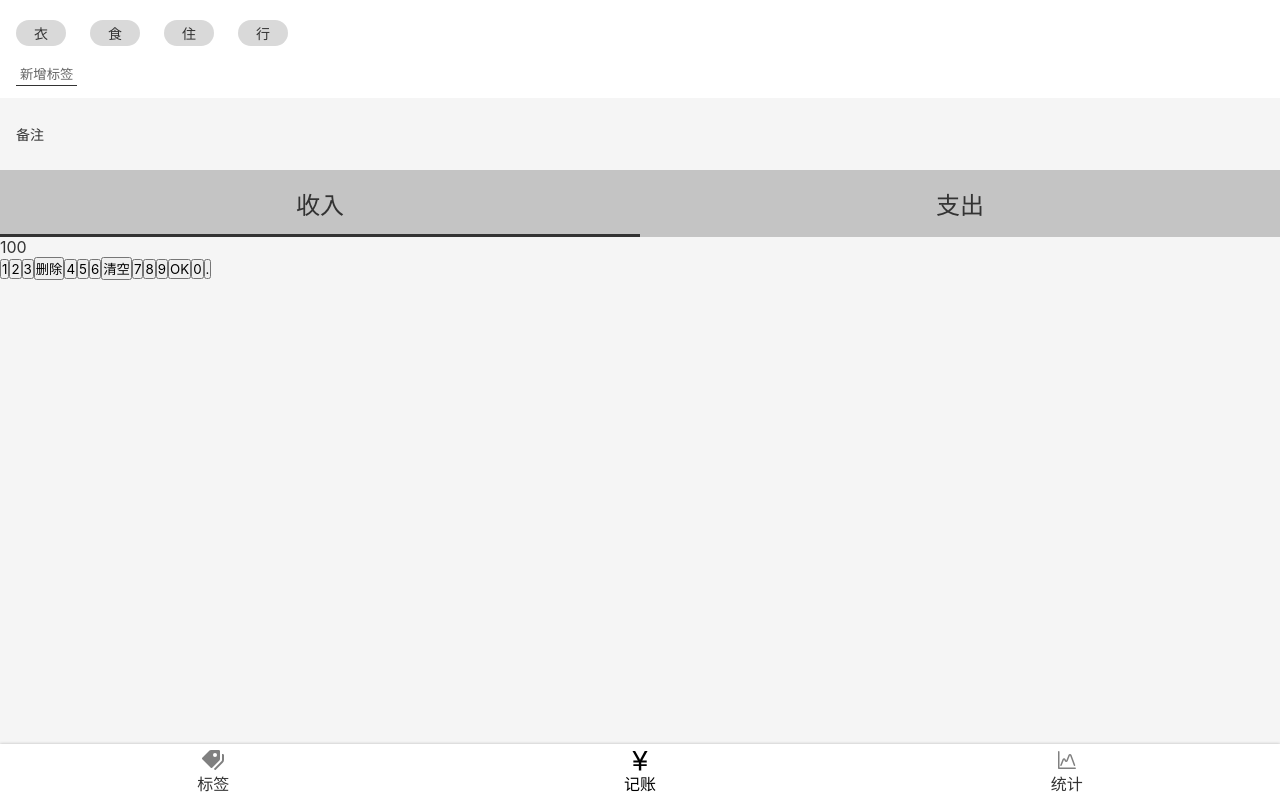
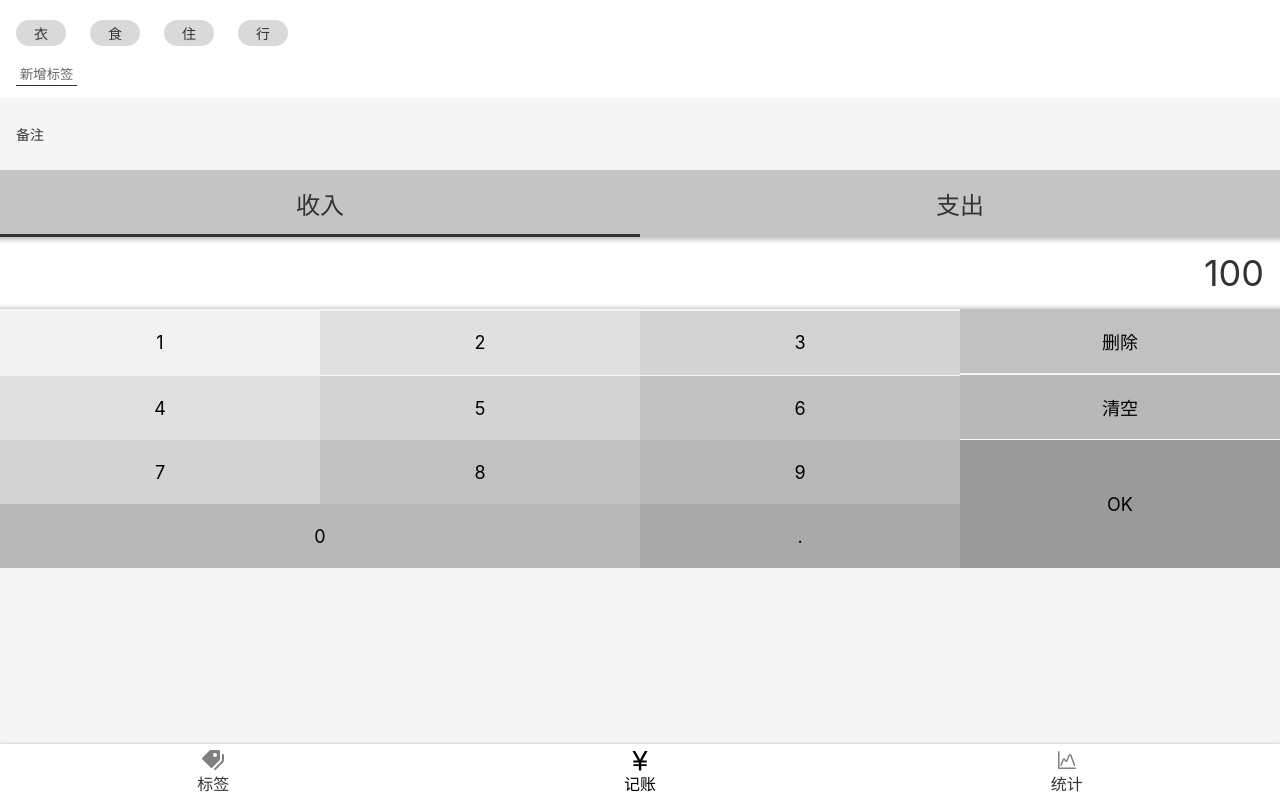
Before and after one commit to mzhaonanq/moneylog-react-2, a React app: page /#/money in a window 1280 px wide. Built offline with nearby package versions, Linux system fonts and the light colour scheme.

Commit message:
Money.tsx之NumberPadSection完成

```diff
--- a/src/Views/Money.tsx
+++ b/src/Views/Money.tsx
@@ -73,6 +73,77 @@
   }
 `
 
+const NumberPadSection = styled.section`
+  display: flex;
+  flex-direction: column;
+
+  > .output {
+    line-height: 72px;
+    text-align: right;
+    background: #ffffff;
+    font-size: 36px;
+    padding: 0 16px;
+    box-shadow: inset 0 -6px 5px -5px rgba(0, 0, 0, 0.25),
+    inset 0 8px 5px -5px rgba(0, 0, 0, 0.25)
+  }
+
+  > .pad {
+    float: left;
+
+    > button {
+      width: 25%;
+      height: 64px;
+      font-size: 18px;
+      border: none;
+
+
+      &.ok {
+        float: right;
+        height: 128px;
+      }
+
+      &.zero {
+        width: 50%;
+      }
+
+      &:nth-child(1) {
+        background: #f2f2f2;
+      }
+
+      &:nth-child(2),
+      :nth-child(5) {
+        background: #e0e0e0;
+      }
+
+      &:nth-child(3),
+      :nth-child(6),
+      :nth-child(9) {
+        background: #d3d3d3;
+      }
+
+      &:nth-child(4),
+      :nth-child(7),
+      :nth-child(10) {
+        background: #c1c1c1;
+      }
+
+      &:nth-child(8),
+      :nth-child(11),
+      :nth-child(13) {
+        background: #b8b8b8;
+      }
+
+      &:nth-child(12) {
+        background: #9a9a9a;
+      }
+
+      &:nth-child(14) {
+        background: #a9a9a9;
+      }
+    }
+  }
+
+`;
 const Money = () => {
   return (
     <Layout>
@@ -97,9 +168,9 @@
           <li>支出</li>
         </ul>
       </CategorySection>
-      <section>
-        <div>100</div>
-        <div>
+      <NumberPadSection>
+        <div className="output">100</div>
+        <div className="pad clearfix">
           <button>1</button>
           <button>2</button>
           <button>3</button>
@@ -111,11 +182,11 @@
           <button>7</button>
           <button>8</button>
           <button>9</button>
-          <button>OK</button>
-          <button>0</button>
-          <button>.</button>
+          <button className="ok">OK</button>
+          <button className="zero">0</button>
+          <button className="dot">.</button>
         </div>
-      </section>
+      </NumberPadSection>
     </Layout>
   );
 }
```
Also changed, not shown: 1 other file (tests, documents, lock files or other folders).
